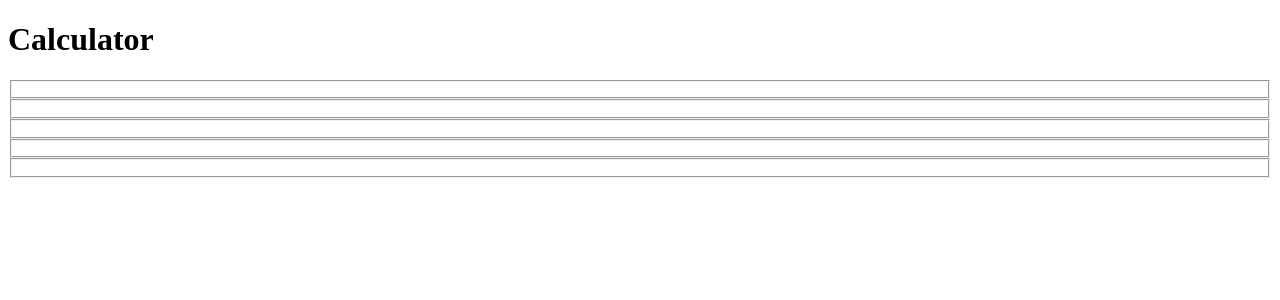
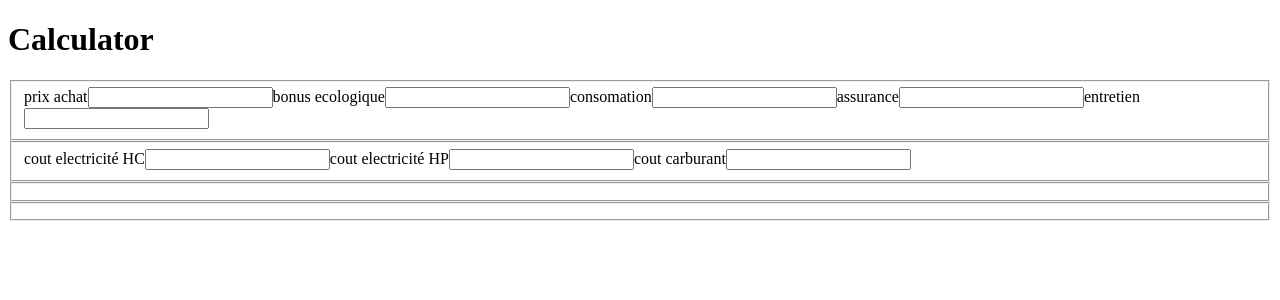
Before and after one commit to thiseas-perso/electric, a Next.js app: page /calculator in a window 1280 px wide. Shown: the top 300 px of the page. Built offline with nearby package versions, Linux system fonts and the light colour scheme.

Commit message:
removed duration years from energyData input, [in progress : ]building calculator form and components

```diff
--- a/pages/calculator/index.js
+++ b/pages/calculator/index.js
@@ -11,11 +11,28 @@ const Calculator = () => {
       </Head>
       <h1>Calculator</h1>
       <form>
-        <fieldset id="energyData"> </fieldset>
+        <fieldset id="carData">
+          <label htmlFor="purchaseCost">prix achat</label>
+          <input type="number" id="purchaseCost" />
+          <label htmlFor="ecoBonus">bonus ecologique</label>
+          <input type="number" id="ecoBonus" />
+          <label htmlFor="consumption">consomation</label>
+          <input type="number" id="consumption" />
+          <label htmlFor="insurance">assurance</label>
+          <input type="number" id="insurance" />
+          <label htmlFor="maintenance">entretien</label>
+          <input type="number" id="maintenance" />
+        </fieldset>
+        <fieldset id="energyData">
+          <label htmlFor="chargingPriceHC">cout electricité HC</label>
+          <input type="number" id="chargingPriceHC" />
+          <label htmlFor="chargingPriceHP">cout electricité HP</label>
+          <input type="number" id="chargingPriceHP" />
+          <label htmlFor="gasPrice">cout carburant</label>
+          <input type="number" id="gasPrice" />
+        </fieldset>
         <fieldset id="usageData"> </fieldset>
         <fieldset id="usageExpected"> </fieldset>
-        <fieldset id="carDataICE"> </fieldset>
-        <fieldset id="carDataEV"> </fieldset>
       </form>
     </>
   );
```
Also changed, not shown: helpers/calculator.js (+6 -7 lines), components/calculator/carData.js (added), components/calculator/energyData.js (added), components/calculator/usageData.js (added), components/calculator/usageExpected.js (added).
